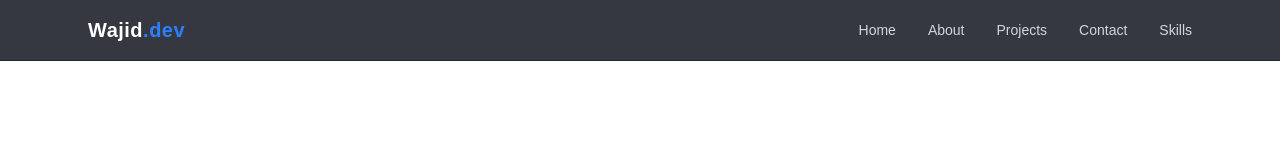
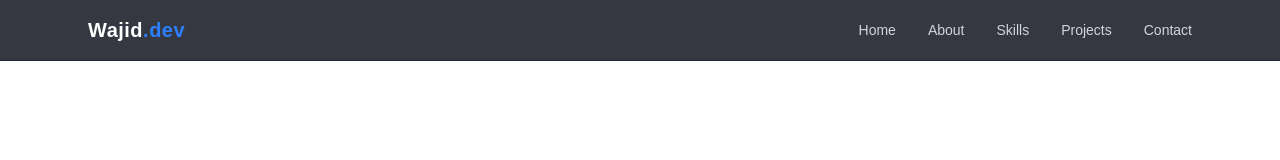
Before and after one commit to wajid-meraj/My-Portfolio, a Next.js app: page / in a window 1280 px wide. Shown: the top 160 px of the page. Built offline with nearby package versions, Linux system fonts and the light colour scheme.

Commit message:
new feature

```diff
--- a/src/app/page.tsx
+++ b/src/app/page.tsx
@@ -1,17 +1,31 @@
 import Hero from "@/components/Hero";
 import About from "@/app/about/page";
 import Skills from "@/app/skills/page";
-import Contact from "@/app/Contact/page";
 import Projects from "@/app/projects/page";
+import Contact from "@/app/contact/page";
 
 export default function Home() {
   return (
     <main className="px-6">
-      <Hero />
-              <About />
-              <Skills />
-              <Projects />
-              <Contact />
+      <section id="home">
+        <Hero />
+      </section>
+
+      <section id="about">
+        <About />
+      </section>
+
+      <section id="skills">
+        <Skills />
+      </section>
+
+      <section id="projects">
+        <Projects />
+      </section>
+
+      <section id="contact">
+        <Contact />
+      </section>
     </main>
   );
 }
--- a/src/components/Navbar.jsx
+++ b/src/components/Navbar.tsx
@@ -1,6 +1,5 @@
 "use client";
 
-import Link from "next/link";
 import { useState } from "react";
 import { FiMenu, FiX } from "react-icons/fi";
 
@@ -8,35 +7,46 @@ export default function Navbar() {
   const [open, setOpen] = useState(false);
 
   const links = [
-    { name: "Home", path: "/" },
-    { name: "About", path: "/about" },
-    { name: "Projects", path: "/projects" },
-    { name: "Contact", path: "/contact" },
-    { name: "Skills", path: "/skills" },
+    { name: "Home", id: "home" },
+    { name: "About", id: "about" },
+    { name: "Skills", id: "skills" },
+    { name: "Projects", id: "projects" },
+    { name: "Contact", id: "contact" },
   ];
+
+  const handleScroll = (id: string) => {
+    const section = document.getElementById(id);
+    if (section) {
+      section.scrollIntoView({ behavior: "smooth" });
+      setOpen(false);
+    }
+  };
 
   return (
     <nav className="sticky top-0 z-50 backdrop-blur bg-gray-950/80 border-b border-gray-800">
       <div className="max-w-6xl mx-auto px-6 py-4 flex items-center justify-between">
 
         {/* Logo */}
-        <h1 className="font-bold text-xl text-white tracking-wide">
+        <h1
+          onClick={() => handleScroll("home")}
+          className="cursor-pointer font-bold text-xl text-white tracking-wide"
+        >
           Wajid<span className="text-blue-500">.dev</span>
         </h1>
 
         {/* Desktop Menu */}
         <div className="hidden md:flex gap-8 text-sm">
           {links.map((link) => (
-            <Link
+            <button
               key={link.name}
-              href={link.path}
+              onClick={() => handleScroll(link.id)}
               className="relative text-gray-300 hover:text-white transition
                          after:absolute after:-bottom-1 after:left-0 after:h-[2px]
                          after:w-0 after:bg-blue-500 after:transition-all
                          hover:after:w-full"
             >
               {link.name}
-            </Link>
+            </button>
           ))}
         </div>
 
@@ -53,14 +63,13 @@ export default function Navbar() {
       {open && (
         <div className="md:hidden bg-gray-950 border-t border-gray-800 px-6 py-6 space-y-4">
           {links.map((link) => (
-            <Link
+            <button
               key={link.name}
-              href={link.path}
-              onClick={() => setOpen(false)}
-              className="block text-gray-300 hover:text-white transition"
+              onClick={() => handleScroll(link.id)}
+              className="block w-full text-left text-gray-300 hover:text-white transition"
             >
               {link.name}
-            </Link>
+            </button>
           ))}
         </div>
       )}
```
